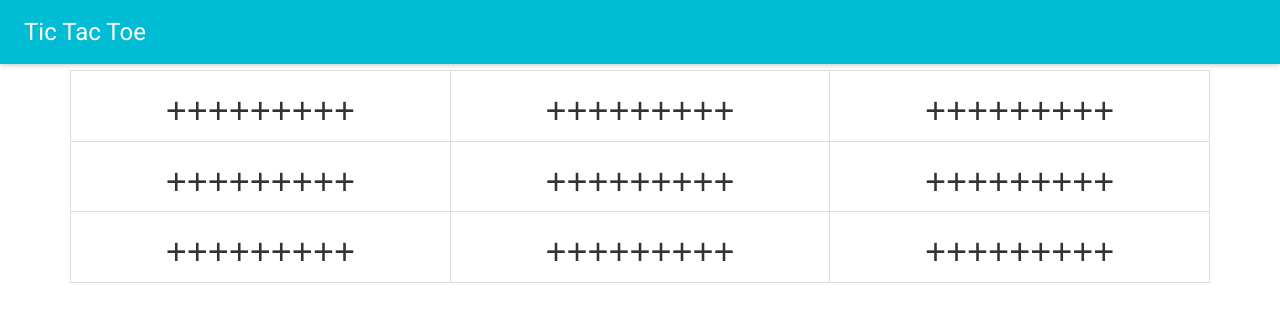
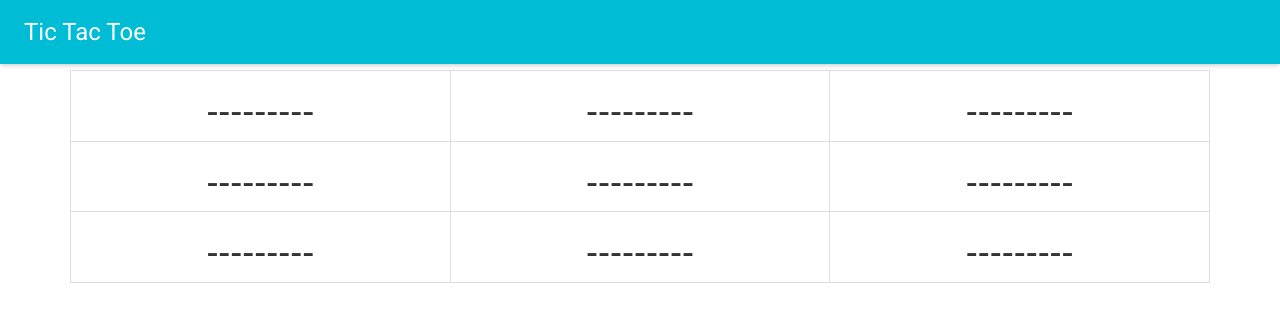
Before and after one commit to shadskii/tic-tac-toe, a React (Create React App) app: page / in a window 1280 px wide. Shown: the top 322 px of the page. Built offline with nearby package versions, Linux system fonts and the light colour scheme.

Commit message:
Gameboard works

```diff
--- a/src/actions/index.js
+++ b/src/actions/index.js
@@ -1,7 +1,6 @@
 import * as types from '../constants/ActionTypes'
-export const selectTile = (x, y, value) => ({
+export const selectTile = (index, value) => ({
     type: types.UPDATE_TILE,
-    x: x,
-    y: y,
+    index: index,
     value: value
 })
--- a/src/components/Tile.jsx
+++ b/src/components/Tile.jsx
@@ -2,13 +2,21 @@ import React from 'react';
 import PropTypes from 'prop-types'
 import * as Values from '../constants/Values';
 
-const Tile = ({ updateFunc, value }) => (
-    <div onClick={() => updateFunc()}>
-        {value === Values.NONE ?
-            <h1>+++++++++</h1>
-            :
-            <h1>{value}</h1>
-        }
-    </div>
-);
+class Tile extends React.Component {
+
+    render() {
+        console.log(this.props.value);
+        let val = this.props;
+        return (
+            <div onClick={() => this.props.updateFunc()}>
+                {this.props.value === Values.NONE ?
+                    <h1>---------</h1>
+                    :
+                    <h1>{this.props.value}</h1>
+                }
+
+            </div>
+        );
+    }
+}
 export default Tile;
--- a/src/containers/App.js
+++ b/src/containers/App.js
@@ -1,4 +1,5 @@
 import React, { Component } from 'react';
+import PropTypes from 'prop-types'
 import AppBar from 'material-ui/AppBar';
 import Board from './Board'
 import '../styles/App.css';
@@ -8,7 +9,7 @@ import { connect } from 'react-redux';
 import * as Actions from '../actions';
 
 
-const App = ({ board, actions }) => (
+const App = ({ boardTiles, actions }) => (
   <div className="wrapper">
     <AppBar
       title={'Tic Tac Toe'}
@@ -16,15 +17,17 @@ const App = ({ board, actions }) => (
       style={{ position: 'fixed' }}
     />
     <Board
-      board={board}
+      board={boardTiles}
       updateFunc={actions.selectTile}
     />
   </div>
 );
-
-
+App.propTypes = {
+  boardTiles: PropTypes.array.isRequired,
+  actions: PropTypes.object.isRequired,
+}
 const mapStateToProps = state => ({
-  board: state.tiles
+  boardTiles: state.tiles
 })
 
 const mapDispatchToProps = dispatch => ({
--- a/src/containers/Board.js
+++ b/src/containers/Board.js
@@ -8,7 +8,66 @@ const Board = ({ board, updateFunc }) => (
     <div className='container content-scroll'>
         <table className='table-bordered' style={{ width: '100%', height: '100%' }}>
             <tbody>
-                {tablerows(board, updateFunc)}
+                <tr>
+                    <td className='text-center'>
+                        <Tile
+                            value={board[0].value}
+                            updateFunc={() => updateFunc(0, X)}
+                        />
+                    </td>
+                    <td className='text-center'>
+                        <Tile
+                            value={board[1].value}
+                            updateFunc={() => updateFunc(1, X)}
+                        />
+                    </td>
+                    <td className='text-center'>
+                        <Tile
+                            value={board[2].value}
+                            updateFunc={() => updateFunc(2, X)}
+                        />
+                    </td>
+                </tr>
+                <tr>
+                    <td className='text-center'>
+                        <Tile
+                            value={board[3].value}
+                            updateFunc={() => updateFunc(3, X)}
+                        />
+                    </td>
+                    <td className='text-center'>
+                        <Tile
+                            value={board[4].value}
+                            updateFunc={() => updateFunc(4, X)}
+                        />
+                    </td>
+                    <td className='text-center'>
+                        <Tile
+                            value={board[5].value}
+                            updateFunc={() => updateFunc(5, X)}
+                        />
+                    </td>
+                </tr>
+                <tr>
+                    <td className='text-center'>
+                        <Tile
+                            value={board[6].value}
+                            updateFunc={() => updateFunc(6, X)}
+                        />
+                    </td>
+                    <td className='text-center'>
+                        <Tile
+                            value={board[7].value}
+                            updateFunc={() => updateFunc(7, X)}
+                        />
+                    </td>
+                    <td className='text-center'>
+                        <Tile
+                            value={board[8].value}
+                            updateFunc={() => updateFunc(8, X)}
+                        />
+                    </td>
+                </tr>
             </tbody>
         </table>
     </div>
@@ -25,7 +84,7 @@ function tablerows(board, updateFunc) {
                 />
             </td>
         );
-        return <tr>{row}</tr>;
+        return <tr key={rowIndex}>{row}</tr>;
     });
 }
 export default Board;
--- a/src/reducers/index.js
+++ b/src/reducers/index.js
@@ -2,7 +2,7 @@ import { combineReducers } from 'redux'
 import tiles from './tiles';
 
 const rootReducer = combineReducers({
-    tiles
+    tiles,
 });
 
 export default rootReducer;
--- a/src/reducers/tiles.js
+++ b/src/reducers/tiles.js
@@ -2,16 +2,28 @@ import * as types from '../constants/ActionTypes'
 import { O, X, NONE } from '../constants/Values';
 
 const initialState = [
-    [NONE, NONE, NONE],
-    [NONE, NONE, NONE],
-    [NONE, NONE, NONE]
+    { i: 0, value: NONE },
+    { i: 1, value: NONE },
+    { i: 2, value: NONE },
+    { i: 3, value: NONE },
+    { i: 4, value: NONE },
+    { i: 5, value: NONE },
+    { i: 6, value: NONE },
+    { i: 7, value: NONE },
+    { i: 8, value: NONE }
 ];
 export default function tiles(state = initialState, action) {
-    console.log(action);
     switch (action.type) {
         case types.UPDATE_TILE:
-            state[action.x][action.y] = action.value;
-            return state;
+            return state.map(tile => {
+                if (tile.i === action.index) {
+                    return {
+                        i: tile.i,
+                        value: action.value
+                    }
+                }
+                return tile;
+            });
         default:
             return state;
     }
```
